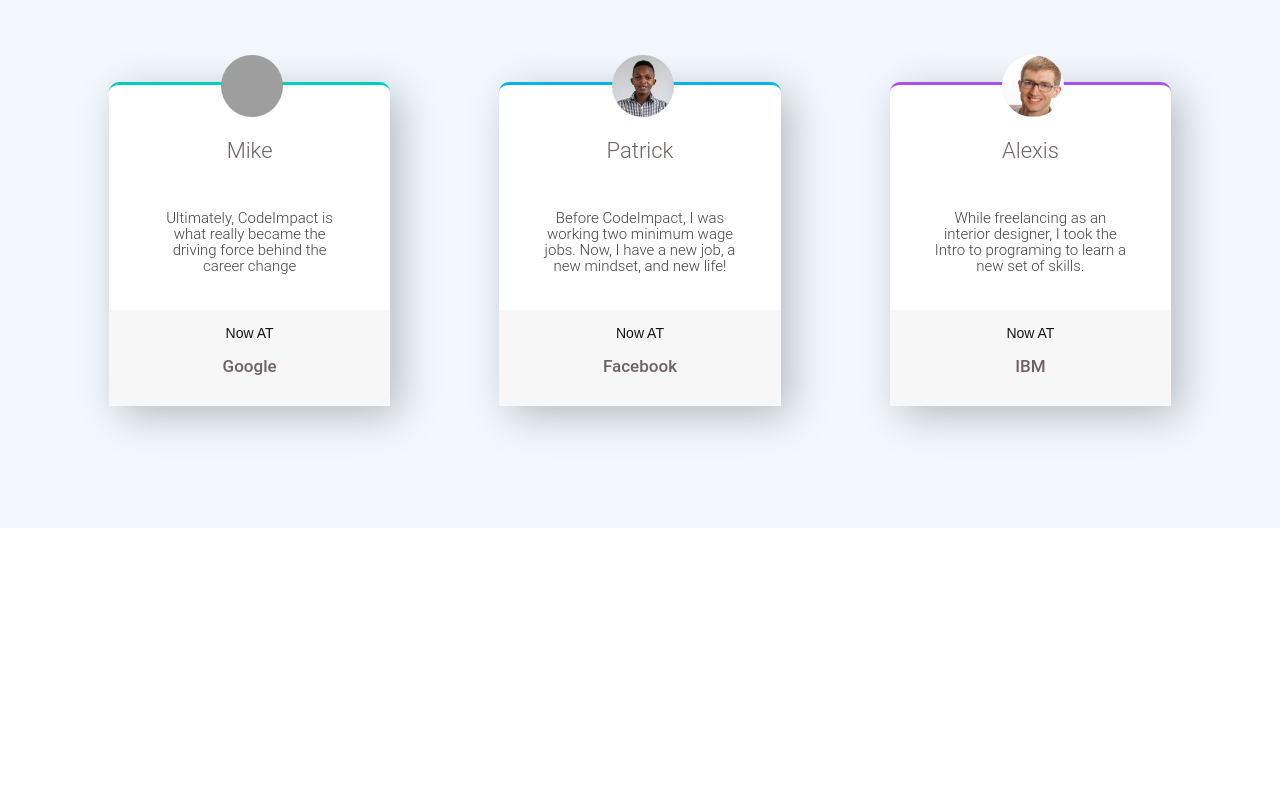
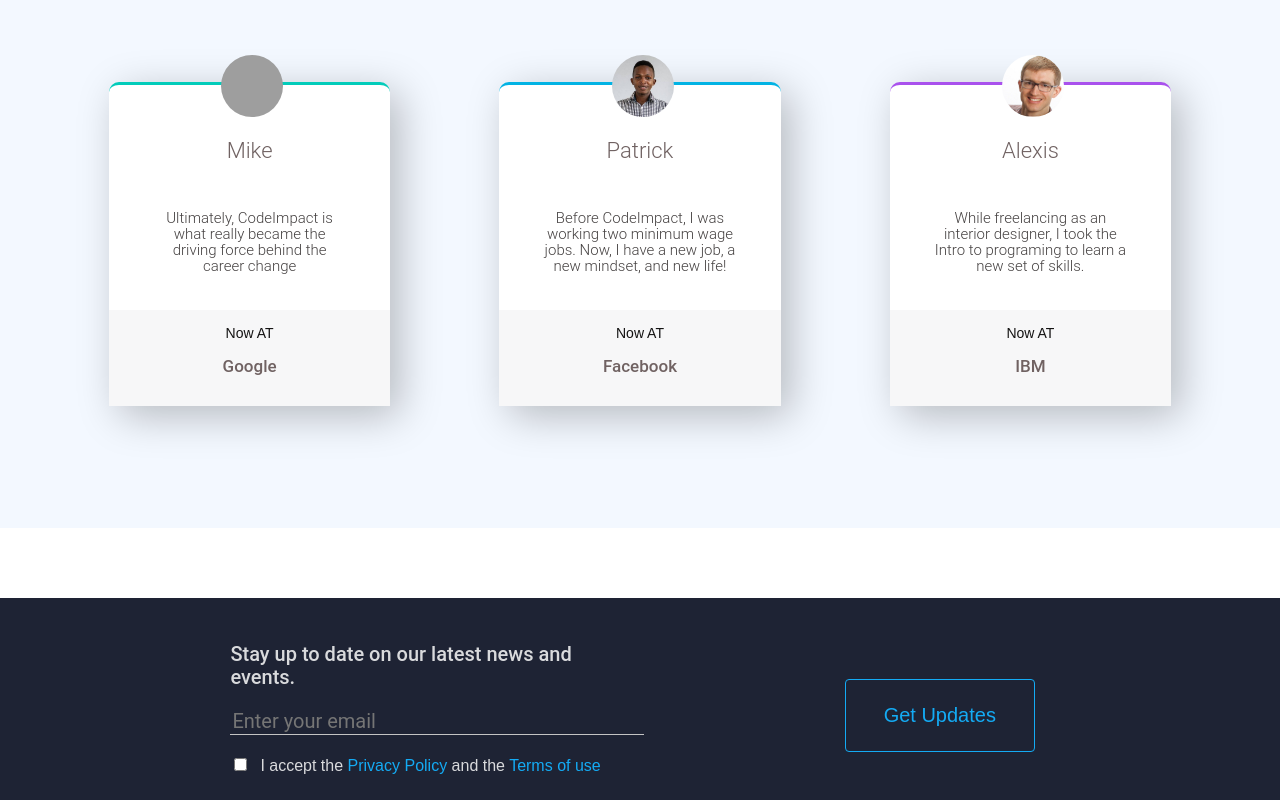
Before and after one commit to DrKimpatrick/codeImpact, a Gatsby site: page / in a window 1280 px wide. Shown: the part 530-1330 px from the top of the page. Before the commit the page ends 1058 px from the top, so only its background shows below. Built offline with nearby package versions, Linux system fonts and the light colour scheme; Gatsby itself is replaced by a stand-in of ours; grey boxes are pictures that could not be loaded.

Commit message:
add newsletter section

```diff
--- a/src/components/layout.js
+++ b/src/components/layout.js
@@ -12,6 +12,7 @@ import { useStaticQuery, graphql } from "gatsby"
 import Header from "./header"
 import CallToAction from './callToAction';
 import Testimonials from './testimonials/layout'
+import NewsLetter from './newsletter';
 import "./layout.scss"
 
 const Layout = ({ children }) => {
@@ -30,6 +31,7 @@ const Layout = ({ children }) => {
       <Header siteTitle={data.site.siteMetadata.title} />
       <CallToAction/>
       <Testimonials/>
+      <NewsLetter/>
     </div>
   )
 }
--- /dev/null
+++ b/src/components/newsletter.js
@@ -0,0 +1,19 @@
+import React from 'react';
+import './newsletter.scss';
+
+const newsLetter = () => (
+    <div className='letter-wrapper'>
+        <div className='left-letter-div'>
+            <h3>Stay up to date on our latest news and events.</h3>
+            <form>
+                <input type='email' placeholder='Enter your email' className='email-input'/><br/>
+                <input type='checkbox' className='checkbox-accept'/><span className='accept-parent'>I accept  the <span className='blue-accept'>Privacy Policy</span> and  the <span className='blue-accept'>Terms of use</span></span><br/>
+            </form>
+        </div>
+        <div className='right-letter-div'>
+            <button>Get Updates</button>
+        </div>
+    </div>
+)
+
+export default newsLetter;
--- /dev/null
+++ b/src/components/newsletter.scss
@@ -0,0 +1,101 @@
+.letter-wrapper {
+  height: 202px;
+  background: #1e2334;
+  display: grid;
+  grid-template-columns: 40% 20%;
+  padding: 0 10%;
+  justify-content: space-around;
+
+  @media (max-width: 1024px) {
+    grid-template-columns: 55% 25%;
+    padding: 0 5%;
+  }
+}
+
+.left-letter-div {
+  display: grid;
+  align-content: center;
+
+  .accept-parent {
+    color: rgba(255, 255, 255, 0.83);
+    margin-left: 10px;
+
+    .blue-accept {
+      color: #14abf4;
+      cursor: pointer;
+    }
+    @media (max-width: 1024px) {
+      font-size: 15px;
+    }
+    @media (max-width: 768px) {
+      font-size: 12px;
+    }
+  }
+
+  h3 {
+    font-family: Roboto;
+    font-style: normal;
+    font-weight: 500;
+    font-size: 20px;
+    line-height: 23px;
+    color: rgba(255, 255, 255, 0.83);
+
+    @media (max-width: 1024px) {
+      font-size: 18px;
+    }
+    @media (max-width: 768px) {
+      font-size: 14px;
+    }
+  }
+
+  .email-input {
+    border: 0;
+    outline: 0;
+    background: transparent;
+    font-family: Roboto;
+    font-style: normal;
+    font-weight: normal;
+    font-size: 20px;
+    line-height: 23px;
+    color: #aaaaaa;
+    border-bottom: 1px solid #c4c4c4;
+    width: 100%;
+    margin-bottom: 20px;
+
+    @media (max-width: 1024px) {
+      width: 100%;
+      font-size: 16px;
+    }
+    @media (max-width: 768px) {
+      font-size: 12px;
+    }
+  }
+}
+
+.right-letter-div {
+  position: relative;
+
+  button {
+    position: absolute;
+    top: 40%;
+    width: 190px;
+    border-radius: 4px;
+    border: 1px solid #14abf4;
+    height: 73px;
+    font-size: 20px;
+    color: #14abf4;
+    background-color: rgba(0, 0, 0, 0);
+    cursor: pointer;
+
+    @media (max-width: 1024px) {
+      width: auto;
+      height: 40px;
+      font-size: 15px;
+      align-self: center;
+    }
+
+    @media (max-width: 768px) {
+      font-size: 10px;
+    }
+  }
+}
```
